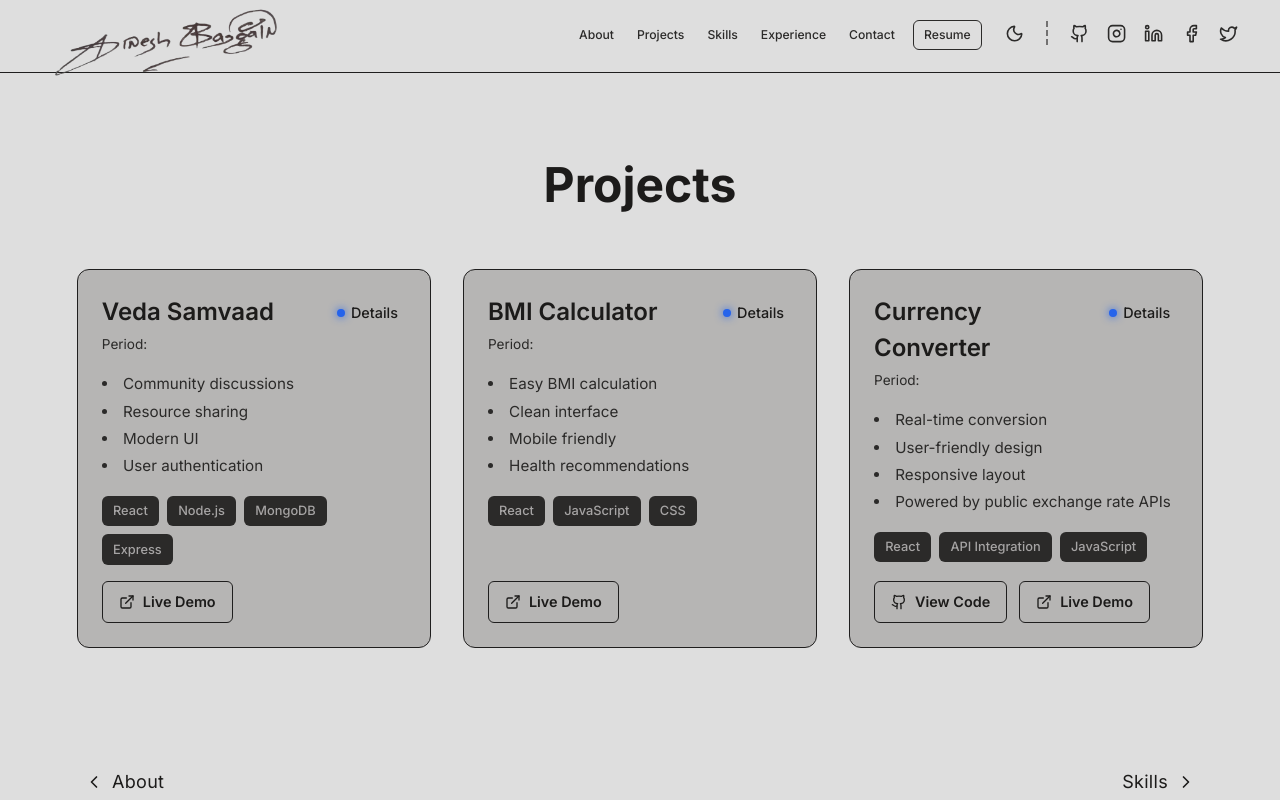
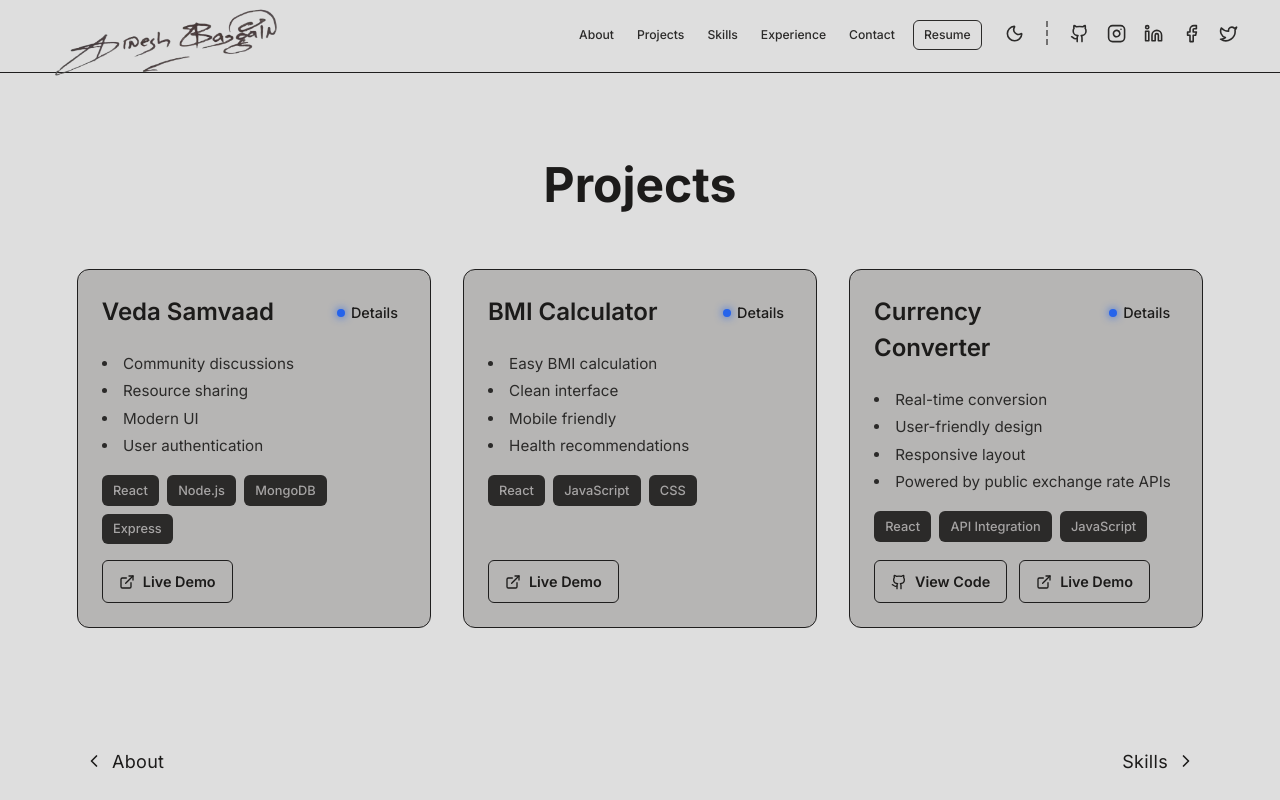
Before and after one commit to dinesh-bazgain/Portfolio, a Next.js app: page /project in a window 1280 px wide. Built offline with nearby package versions, Linux system fonts and the light colour scheme; a web font is replaced by a local one.

Commit message:
refactor: Remove period display from project card header for cleaner UI

```diff
--- a/src/app/project/page.tsx
+++ b/src/app/project/page.tsx
@@ -52,7 +52,6 @@ export default function ProjectListPage() {
                 <div className="project-card-header">
                   <div className="project-card-title-section">
                     <h3 className="project-card-title">{project.title}</h3>
-                    <p className="project-card-period">Period: {project.period}</p>
                   </div>
                   <button
                     className="project-details-button"
```
